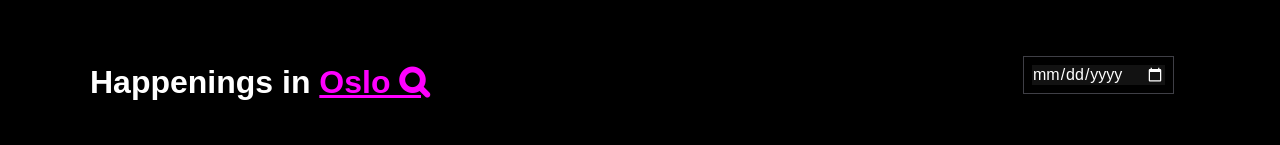
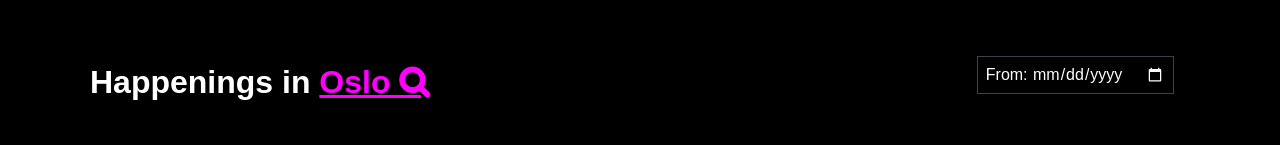
Before and after one commit to saratyldum/EventsInTown, a plain HTML site: page index.html in a window 1280 px wide. Shown: the top 145 px of the page. Drawn offline with nearby package versions, Linux system fonts and the light colour scheme; a script that the page names is missing.

Commit message:
added label to input

```diff
--- a/css/modules/header-index.css
+++ b/css/modules/header-index.css
@@ -41,9 +41,10 @@
 	background-color: black;
 }
 
-input.navigation-search__input {
+input.navigation-search__input, input.dateInput {
 	background-color: black;
 }
+
 
 .navigation-search__input:focus::placeholder {
 	color: gray;
--- a/index.html
+++ b/index.html
@@ -16,8 +16,8 @@
 					<input type="text" class="navigation-search__input" placeholder="Oslo &#xF002;" style="font-family:Arial, FontAwesome" />
 				</div>
 				<div class="calendar">
-					<label for="date"></label>
-					<input type="date" id="date" name="date" value="">
+					<label for="date">From: </label>
+					<input type="date" class="dateInput" id="date" name="date" value="">
 				</div>
 				</div>
 			<div class="navigation--secondary">
```
